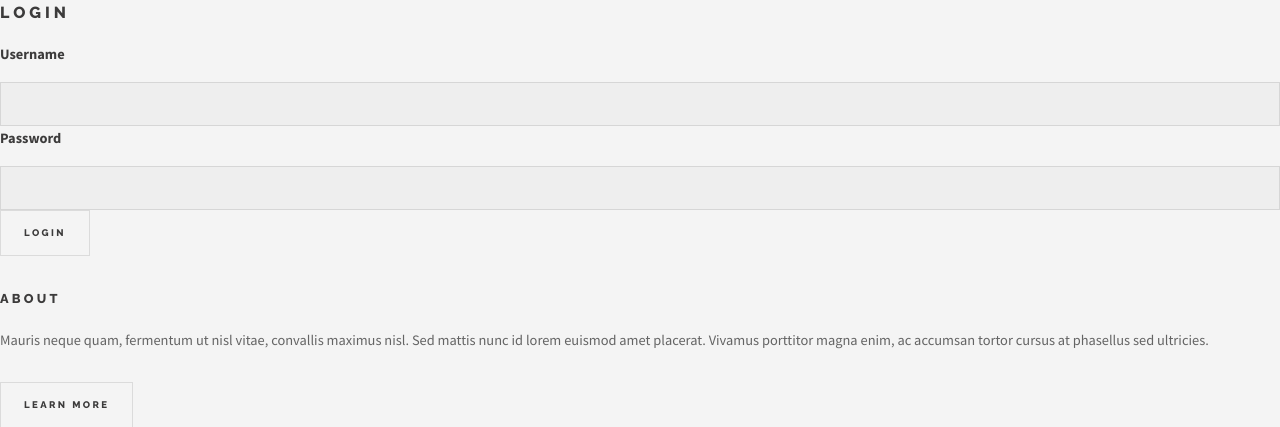
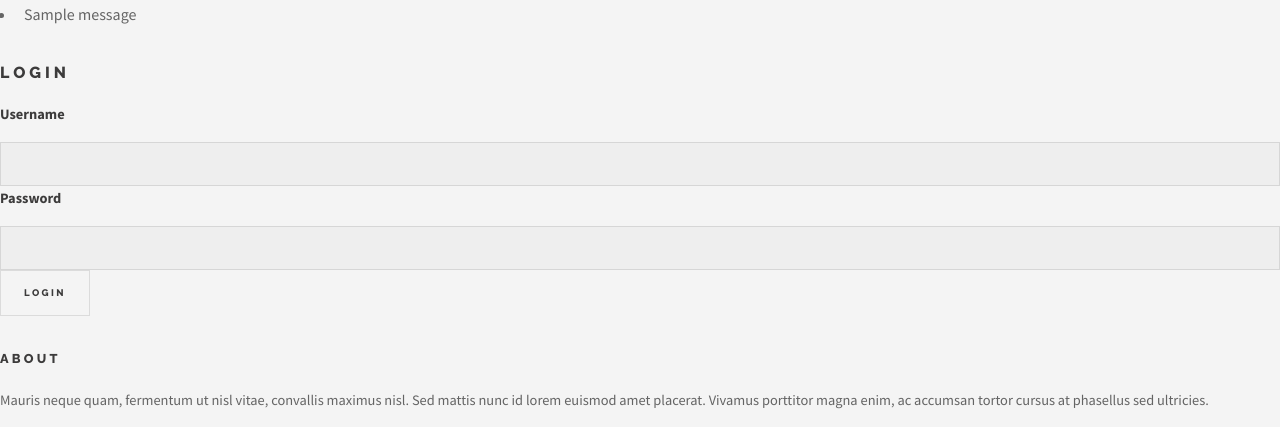
Before and after one commit to lihaochen987/235-Haos-library, a Flask app: page /authentication/login in a window 1280 px wide. Shown: the part 56-483 px from the top of the page. Run offline with Flask 2, Linux system fonts and the light colour scheme; one stand-in notice (Sample message) is shown.

Commit message:
Added flash messages for successful registration and logins.

```diff
--- a/library/authentication/authentication.py
+++ b/library/authentication/authentication.py
@@ -1,4 +1,4 @@
-from flask import Blueprint, render_template, redirect, url_for, session, request
+from flask import Blueprint, render_template, redirect, url_for, session, request, flash
 
 from flask_wtf import FlaskForm
 from wtforms import StringField, PasswordField, SubmitField
@@ -29,6 +29,7 @@ def register():
             services.add_user(form.user_name.data, form.password.data, repo.repo_instance)
 
             # All is well, redirect the user to the login page.
+            flash("You have successfully registered, please login")
             return redirect(url_for('authentication_bp.login'))
         except services.NameNotUniqueException:
             user_name_not_unique = 'Your user name is already taken - please supply another'
@@ -63,6 +64,7 @@ def login():
             # Initialise session and redirect the user to the home page.
             session.clear()
             session['user_name'] = user['user_name']
+            flash("You have successfully logged in")
             return redirect(url_for('home_bp.home'))
 
         except services.UnknownUserException:
--- a/library/templates/layout.html
+++ b/library/templates/layout.html
@@ -5,9 +5,20 @@
 <div>
     {% include 'navigation.html' %}
 </div>
+
+{% with messages = get_flashed_messages() %}
+{% if messages %}
+<ul class=flashes>
+    {% for message in messages %}
+    <li>{{ message }}</li>
+    {% endfor %}
+</ul>
+{% endif %}
+{% endwith %}
 <div>
     {% block content %}
     {% endblock %}
+
 </div>
 
 <div>
```
